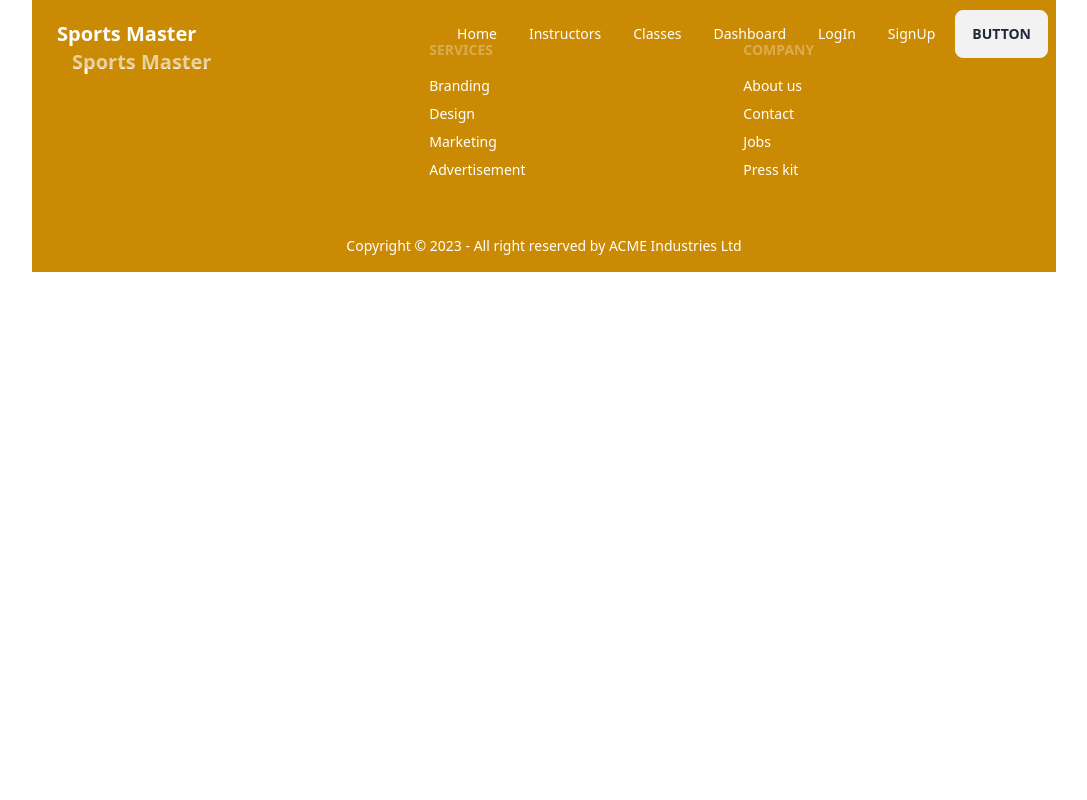
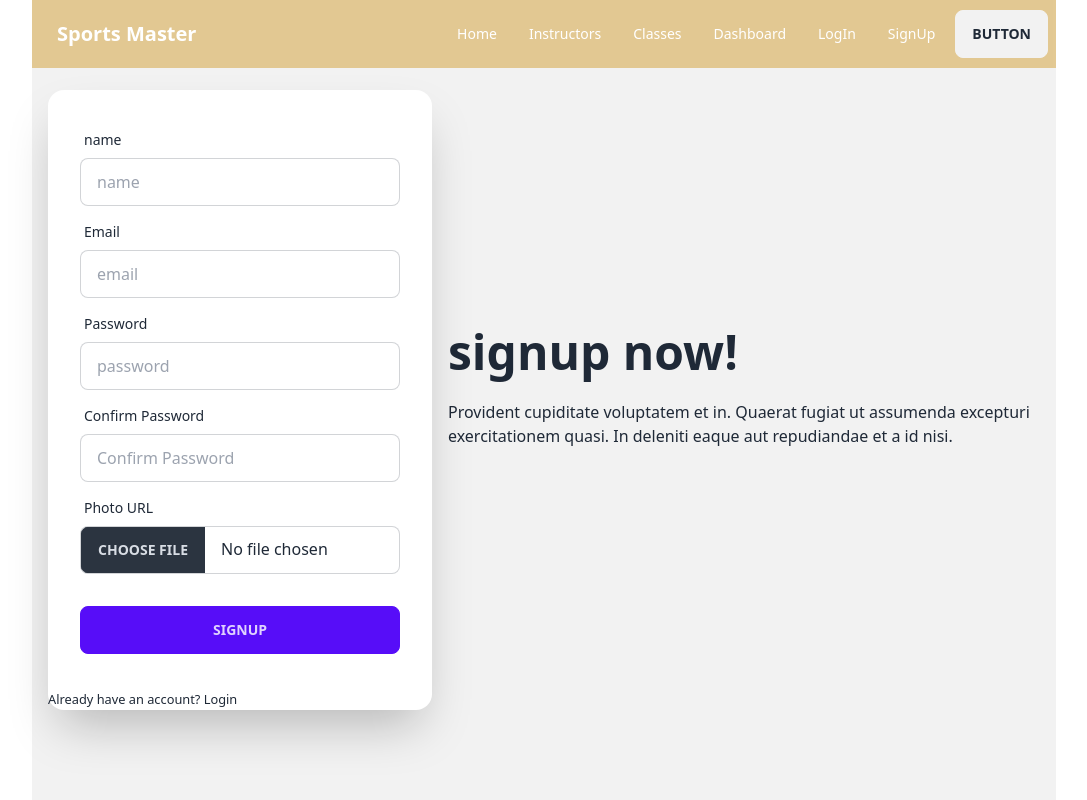
Before and after one commit to Hafizur27/sports-master-client, a React (Vite) app: page /signUp in a window 1280 px wide. Shown: the top 800 px of the page, without its empty margins (96-1183 px from the left). Built offline with nearby package versions, Linux system fonts and the light colour scheme; no server answers.

Commit message:
signup page done

```diff
--- a/package.json
+++ b/package.json
@@ -16,6 +16,7 @@
     "react": "^18.2.0",
     "react-dom": "^18.2.0",
     "react-helmet-async": "^1.3.0",
+    "react-hook-form": "^7.44.3",
     "react-responsive-carousel": "^3.2.23",
     "react-router-dom": "^6.12.0",
     "sort-by": "^1.2.0"
--- a/src/Pages/LogIn/LogIn.jsx
+++ b/src/Pages/LogIn/LogIn.jsx
@@ -1,6 +1,19 @@
 import { Helmet } from "react-helmet-async";
+import UseAuth from "../../components/UseAuth/UseAuth";
+import { Link } from "react-router-dom";
+import { useForm } from "react-hook-form";
 
 const LogIn = () => {
+
+  const {signIn} = UseAuth();
+
+  const { register, handleSubmit, formState: { errors } } = useForm();
+
+  const onSubmit = data => {
+    console.log(data);
+  };
+
+
   return (
     <div>
       <Helmet>
@@ -17,13 +30,14 @@
             </p>
           </div>
           <div className="card flex-shrink-0 w-full max-w-sm shadow-2xl bg-base-100">
-            <form className="card-body">
+            <form onSubmit={handleSubmit(onSubmit)} className="card-body">
               <div className="form-control">
                 <label className="label">
                   <span className="label-text">Email</span>
                 </label>
                 <input
                   type="text"
+                  {...register("example")}
                   placeholder="email"
                   className="input input-bordered"
                 />
@@ -47,6 +61,7 @@
                 <input className="btn btn-primary" type="submit" value="LogIn" />
               </div>
             </form>
+            <p><small>New Here? <Link to='/signUp'>Create an Account</Link></small></p>
           </div>
         </div>
       </div>
--- a/src/Pages/SignUp/SignUp.jsx
+++ b/src/Pages/SignUp/SignUp.jsx
@@ -1,11 +1,131 @@
 import { Helmet } from "react-helmet-async";
+import { useForm } from "react-hook-form";
+import { Link } from "react-router-dom";
 
 const SignUp = () => {
+  const {
+    register,
+    handleSubmit,
+    formState: { errors },
+  } = useForm();
+  const onSubmit = (data) => {
+    console.log(data);
+  };
   return (
     <div>
       <Helmet>
         <title>Home</title>
       </Helmet>
+      <div className="hero min-h-screen bg-base-200">
+        <div className="hero-content flex-col lg:flex-row-reverse">
+          <div className="text-center lg:text-left">
+            <h1 className="text-5xl font-bold">signup now!</h1>
+            <p className="py-6">
+              Provident cupiditate voluptatem et in. Quaerat fugiat ut assumenda
+              excepturi exercitationem quasi. In deleniti eaque aut repudiandae
+              et a id nisi.
+            </p>
+          </div>
+          <div className="card flex-shrink-0 w-full max-w-sm shadow-2xl bg-base-100">
+            <form className="card-body" onSubmit={handleSubmit(onSubmit)}>
+              <div className="form-control">
+                <label className="label">
+                  <span className="label-text">name</span>
+                </label>
+                <input
+                  type="text"
+                  placeholder="name"
+                  {...register("name", { required: true })}
+                  className="input input-bordered"
+                />
+                {errors.name && (
+                  <span className="text-red-500">name is required</span>
+                )}
+              </div>
+              <div className="form-control">
+                <label className="label">
+                  <span className="label-text">Email</span>
+                </label>
+                <input
+                  type="email"
+                  placeholder="email"
+                  {...register("email", { required: true })}
+                  className="input input-bordered"
+                />
+                {errors.email && (
+                  <span className="text-red-500">Email is required</span>
+                )}
+              </div>
+              <div className="form-control">
+                <label className="label">
+                  <span className="label-text">Password</span>
+                </label>
+                <input
+                  type="password"
+                  placeholder="password"
+                  {...register("password", {
+                    required: true,
+                    minLength: 6,
+                    pattern:
+                      /(?=.*[!@#$%^&*])(?=.*[A-Z])/
+                  })}
+                  className="input input-bordered"
+                />
+                {errors.password?.type === "required" && (
+                  <p className="text-red-500">password is required</p>
+                )}
+                {errors.password?.type === "minLength" && (
+                  <p className="text-red-500">password must be six character</p>
+                )}
+                {errors.password?.type === "pattern" && (
+                  <p className="text-red-500">please provide uppercase and special characters</p>
+                )}
+              </div>
+              <div className="form-control">
+                <label className="label">
+                  <span className="label-text">Confirm Password</span>
+                </label>
+                <input
+                  type="password"
+                  placeholder="Confirm Password"
+                  {...register("confirm", { required: true })}
+                  className="input input-bordered"
+                />
+                {errors.email && (
+                  <span className="text-red-500">Email is required</span>
+                )}
+              </div>
+
+              <div className="form-control">
+                <label className="label">
+                  <span className="label-text">Photo URL</span>
+                </label>
+                <input
+                  type="file"
+                  placeholder="Photo URL"
+                  {...register("photoURL", { required: true })}
+                  className="file-input file-input-bordered"
+                />
+                {errors.photoURL && (
+                  <span className="text-red-500">Photo URL is required</span>
+                )}
+              </div>
+              <div className="form-control mt-6">
+                <input
+                  type="submit"
+                  value="SignUp"
+                  className="btn btn-primary "
+                />
+              </div>
+            </form>
+            <p>
+              <small>
+                Already have an account? <Link to="/logIn">Login</Link>
+              </small>
+            </p>
+          </div>
+        </div>
+      </div>
     </div>
   );
 };
--- /dev/null
+++ b/src/components/UseAuth/UseAuth.jsx
@@ -0,0 +1,10 @@
+import { useContext } from "react";
+import { AuthContext } from "../../providers/AuthProvider";
+
+
+const UseAuth = () => {
+    const auth = useContext(AuthContext);
+    return auth;
+};
+
+export default UseAuth;
--- a/src/main.jsx
+++ b/src/main.jsx
@@ -1,20 +1,19 @@
-import React from 'react'
-import ReactDOM from 'react-dom/client'
-import './index.css'
-import {
+import React from "react";
+import ReactDOM from "react-dom/client";
+import "./index.css";
+import { RouterProvider } from "react-router-dom";
+import { router } from "./Routes/Routes";
+import { HelmetProvider } from "react-helmet-async";
+import AuthProvider from "./providers/AuthProvider";
 
-  RouterProvider,
-} from "react-router-dom";
-import { router } from './Routes/Routes';
-import { HelmetProvider } from 'react-helmet-async';
-
-
-ReactDOM.createRoot(document.getElementById('root')).render(
+ReactDOM.createRoot(document.getElementById("root")).render(
   <React.StrictMode>
-    <div className='max-w-screen-lg mx-auto'>
-    <HelmetProvider>
-    <RouterProvider router={router} />
-    </HelmetProvider>
-    </div>
-  </React.StrictMode>,
-)
+    <AuthProvider>
+      <HelmetProvider>
+        <div className="max-w-screen-lg mx-auto">
+          <RouterProvider router={router} />
+        </div>
+      </HelmetProvider>
+    </AuthProvider>
+  </React.StrictMode>
+);
--- /dev/null
+++ b/src/providers/AuthProvider.jsx
@@ -0,0 +1,57 @@
+import { createContext, useEffect, useState } from "react";
+import { createUserWithEmailAndPassword, getAuth, onAuthStateChanged, signInWithEmailAndPassword, signOut } from "firebase/auth";
+import { app } from "../Pages/firebase/firebase.config";
+
+
+export const AuthContext = createContext(null);
+const auth = getAuth(app);
+
+const AuthProvider = ({children}) => {
+    const [user, setUser] = useState(null);
+    const [loading, setLoading] = useState(true);
+
+    const createUser = (email, password) =>{
+        setLoading(true);
+        return createUserWithEmailAndPassword(auth, email, password);
+    };
+
+    const signIn = (email, password) =>{
+        setLoading(true);
+        return signInWithEmailAndPassword(auth, email, password);
+    };
+
+    const logOut = () =>{
+        setLoading(true);
+        return signOut(auth);
+    }
+
+    useEffect(() => {
+        const unsubscribe = onAuthStateChanged(auth, currentUser =>{
+            setUser(currentUser);
+            console.log(currentUser);
+            setLoading(false);
+        });
+        return () => {
+            return unsubscribe();
+        }
+    }, []);
+
+    const authInfo = {
+        user,
+        loading,
+        createUser,
+        signIn,
+        logOut,
+
+
+    };
+
+
+    return (
+        <AuthContext.Provider value={authInfo}>
+            {children}
+        </AuthContext.Provider>
+    );
+};
+
+export default AuthProvider;
```
Also changed, not shown: src/Pages/firebase/firebase.config.js (+2 -5 lines), 1 other file (tests, documents, lock files or other folders).
